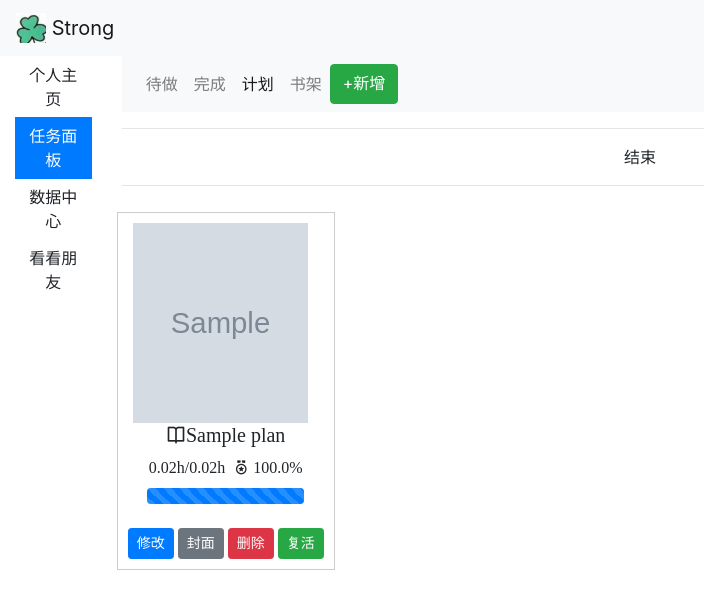
After one commit to flying-forever/Strong, a Flask app: page /task/plans in a window 1280 px wide. The commit adds this page. Shown: the top 609 px of the page, without its empty margins (0-704 px from the left). Run offline with Flask 3, Linux system fonts and the light colour scheme; the visitor is signed in with stand-in values (Sample User, id 1); tables that the repository leaves empty hold one stand-in row (values such as "Sample post"); grey boxes marked "Sample" are stand-in pictures; some libraries are stand-ins or nearby versions.

Commit message:
【新增】“计划”模块 - 注：数据导入导出部分，未跟上

```diff
--- a/strong/models.py
+++ b/strong/models.py
@@ -30,7 +30,10 @@ class Task(db.Model):
     book = db.relationship('Book', back_populates='tasks') # 注：一对一关系
 
     tag_id = db.Column(db.Integer, db.ForeignKey('tag.id'))
-    tag = db.relationship('Tag', back_populates='tasks') # 注：一对一关系
+    tag = db.relationship('Tag', back_populates='tasks') # 注：一对一关系  注：？
+
+    plan_id = db.Column(db.Integer, db.ForeignKey('plan.id'))
+    plan = db.relationship('Plan', back_populates='tasks')
 
     def __str__(self) -> str:
         return f"<Task id={self.id} name='{self.name}' exp={self.exp}>"
@@ -66,6 +69,7 @@ class User(db.Model):
     tasks = db.relationship('Task', back_populates='user')
     books = db.relationship('Book', back_populates='user')
     tags = db.relationship('Tag', back_populates='user')
+    plans = db.relationship('Plan', back_populates='user')
 
     def __str__(self) -> str:
         return f"<User id={self.id} name='{self.name}' exp={self.exp}>"
@@ -109,3 +113,31 @@ class Tag(db.Model):
 
     def __str__(self) -> str:
         return f"<Tag id={self.id} name={self.name} pid={self.pid}>"
+
+
+class Plan(db.Model):
+    '''计划模型 \n
+    @attribute: name, start_time, end_time, need_minute, cover, uid'''
+
+    id = db.Column(db.Integer, primary_key=True)
+    name = db.Column(db.String(64), nullable=False)
+    need_minute = db.Column(db.Integer, nullable=False, default=0)
+    cover = db.Column(db.String(64), nullable=True)
+    desc = db.Column(db.String(1024), nullable=True)  # 完成小结，长度多大合适呢？(暂未使用)
+
+    start_time = db.Column(db.DateTime, nullable=False, default=datetime.utcnow)
+    end_time = db.Column(db.DateTime, nullable=False, default=datetime.utcnow)
+    is_end = db.Column(db.Boolean, nullable=False, default=False)
+
+    uid = db.Column(db.Integer, db.ForeignKey('user.id'))
+    user = db.relationship('User', back_populates='plans')
+
+    tasks = db.relationship('Task', back_populates='plan')
+
+    def __str__(self) -> str:
+        return f"<Plan id={self.id} name={self.name} uid={self.uid}>"
+
+    def use_hour(self, wei=2):
+        '''use_minute -> hour'''
+        s = sum([t.use_minute for t in self.tasks if t.is_finish])
+        return round(s / 60, wei)
--- a/strong/templates/task/_task.html
+++ b/strong/templates/task/_task.html
@@ -9,8 +9,9 @@
     <div class="collapse navbar-collapse" id="navbarNavAltMarkup">
         <div class="navbar-nav">
             <a class="nav-item nav-link {% block ac_doing %}{% endblock %}" href="{{ url_for('.task_doing') }}">待做</a>
+            <a class="nav-item nav-link {% block ac_done %}{% endblock %}" href="{{ url_for('.task_done') }}">完成</a>
+            <a class="nav-item nav-link {% block ac_plan %}{% endblock %}" href="{{ url_for('.plans') }}">计划</a>
             <a class="nav-item nav-link {% block ac_book %}{% endblock %}" href="{{ url_for('.bookcase') }}">书架</a>
-            <a class="nav-item nav-link {% block ac_done %}{% endblock %}" href="{{ url_for('.task_done') }}">已完成</a>
             {% block top_bar %}{% endblock top_bar %}
         </div>
     </div>
--- a/strong/templates/task/bookcase.html
+++ b/strong/templates/task/bookcase.html
@@ -23,7 +23,7 @@
         {% if book['cover'] %}
             <img src="{{ url_for('getfile', filename=book['cover']) }} " alt="book" style="height: 200px; width: 175px;">
         {% else %}
-            <img src="{{ url_for('static', filename='img/host.jpg') }} " alt="book" style="height: 200px; width: 175px;">
+            <img src="{{ url_for('static', filename='img/fllmt.jpg') }} " alt="book" style="height: 200px; width: 175px;">
         {% endif %}
 
         <h5><i class="ri-book-open-line"></i>{{ book['name'] }}</h5>
--- /dev/null
+++ b/strong/templates/task/plans.html
@@ -0,0 +1,83 @@
+{% extends 'task/_task.html' %}
+{% from '_macros.html' import modal_botton %}
+{% block ac_plan %} active {% endblock %}
+
+
+{% block head %}
+{{ super() }}
+    <link rel="stylesheet" href="https://cdnjs.cloudflare.com/ajax/libs/remixicon/3.5.0/remixicon.css">
+    <link rel="stylesheet" href="{{ url_for('static', filename='css/style_lq.css') }}">
+{% endblock %}
+
+
+{% block top_bar %}
+<a class="btn btn-success" href="{{ url_for('.plan_create') }}">+新增</a>
+{% endblock %}
+
+
+{% block task_list %}
+{% macro plan_list(plans, is_doing) %}
+<div class="row">
+    {% for plan in plans %}
+    <div class="book vertical-layout">
+        <!-- 封面适应 -->
+        {% if plan['cover'] %}
+            <img src="{{ url_for('getfile', filename=plan.cover) }} " alt="plan" style="height: 200px; width: 175px;">
+        {% elif is_doing %}
+            <img src="{{ url_for('static', filename='img/velt.jpg') }} " alt="plan" style="height: 200px; width: 175px;">
+        {% else %}
+            <img src="{{ url_for('static', filename='img/tl.jpg') }} " alt="plan" style="height: 200px; width: 175px;">
+        {% endif %}
+
+        <h5><i class="ri-book-open-line"></i>{{ plan.name }}</h5>
+        <div class="book_page">
+            <label>{{ plan.use_hour }}h/{{ plan.need_hour }}h</label>&nbsp;
+            <i class="ri-medal-line"></i>
+            <label>{{ plan.percent }}%</label>
+        </div>
+        <div class="book_page" style="width:80%">
+            <div class="progress">
+                <div class="progress-bar progress-bar-striped" role="progressbar" style="width: {{ plan.percent }}%"></div>
+            </div>
+            <br>
+        </div>
+        <div>
+            <a href="{{ url_for('.plan_update', plan_id=plan.id) }}" class="btn btn-sm btn-primary" role="button">修改</a>
+            <a href="{{ url_for('.plan_cover', plan_id=plan.id) }}" class="btn btn-sm btn-secondary"
+                role="button">封面</a>
+            {{ modal_botton(
+                id='delete' + [plan.id] | join,
+                btn_class='btn-sm btn-danger',
+                btn_name='删除', title='提醒',
+                body='你确定删除书籍 ' + plan.name + ' 吗？删除后不可恢复！',
+                footer_href=url_for('.plan_delete', plan_id=plan.id)
+            )}}
+            <!-- 按钮适应 -->
+            {% if is_doing %}
+                {{ modal_botton(
+                    id='end' + [plan.id] | join,
+                    btn_class='btn-sm btn-success',
+                    btn_name='结束', title='提醒',
+                    body='你确定结束计划 ' + plan.name + ' 吗？后续任务将不会再计入（复活也没用）。',
+                    footer_href=url_for('.plan_end', plan_id=plan.id)
+                )}}
+            {% else %}
+                <a href="{{ url_for('.plan_restart', plan_id=plan.id) }}" class="btn btn-sm btn-success" role="button">复活</a>
+            {% endif %}
+
+        </div>
+    </div>
+    {% endfor %}
+</div>
+{% endmacro %}
+
+
+{{ plan_list(plans=plans_doing, is_doing=True) }}
+<hr>
+<div style="text-align: center;">
+    <span>结束</span>
+</div>
+<hr>
+{{ plan_list(plans=plans_done, is_doing=False) }}
+
+{% endblock task_list %}
--- a/strong/utils.py
+++ b/strong/utils.py
@@ -103,7 +103,7 @@ def get_exp(level: int):
     return int((level * level + level) / 2)
 
 
-def random_filename(filename):
+def random_filename(filename) -> str:
     """生成随机的文件名，防止用户上传的文件名中带有恶意路径。"""
     ext = os.path.splitext(filename)[1]
     new_filename = uuid.uuid4().hex + ext   # 疑惑：uuid的原理？
```
Also changed, not shown: strong/blueprints/task.py (+132 -14 lines), strong/forms.py (+8 -1 lines), strong/templates/task/plan_form.html (added, +28 -0 lines), strong/static/img/fllmt.jpg (added), strong/static/img/tl.jpg (added), strong/static/img/velt.jpg (added).
